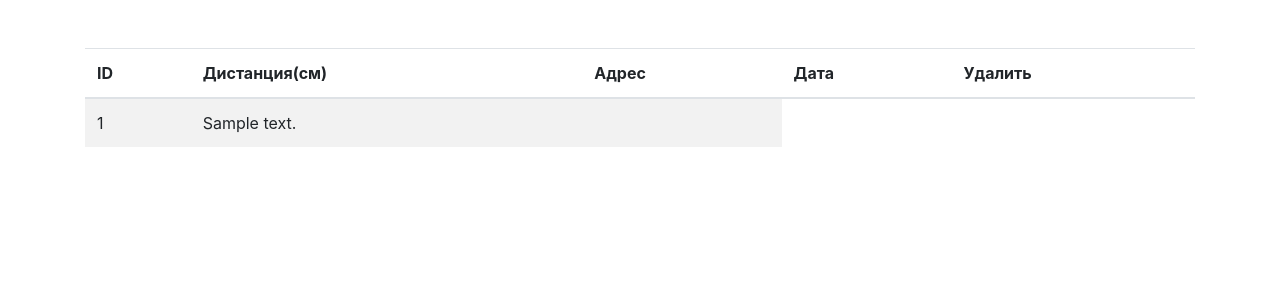
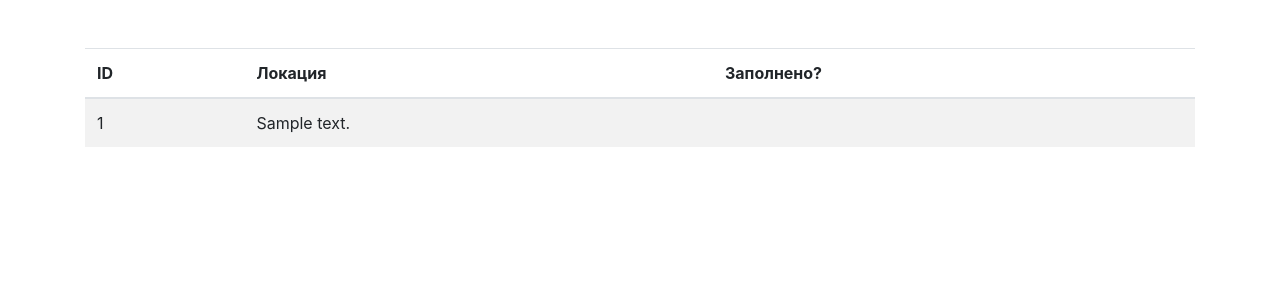
Before and after one commit to Ya-Sabyr/sensor_project, a Django app: template sensor/templates/sensor/district.html in a window 1280 px wide. Shown: the top 300 px of the page. Run offline with Django 3.2, Linux system fonts and the light colour scheme; the template is opened without the code that fills it: most values are stand-ins (such as "Sample title", 1, 10 or a date in 2020); some libraries are stand-ins or nearby versions.

Commit message:
Changed the template

```diff
--- a/sensor/templates/sensor/district.html
+++ b/sensor/templates/sensor/district.html
@@ -28,10 +28,8 @@
                 <thead>
                     <tr>
                         <th>ID</th>
-                        <th>Дистанция(см)</th>
-                        <th>Адрес</th>
-                        <th>Дата</th>
-                        <th>Удалить</th>
+                        <th>Локация</th>
+                        <th>Заполнено?</th>
                     </tr>
                 </thead>
                 <tbody>
```
